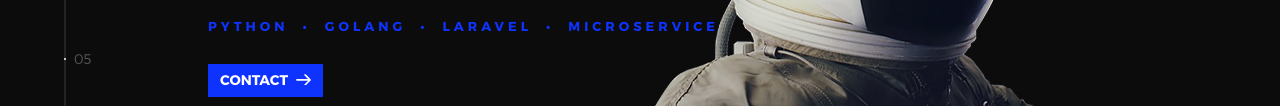
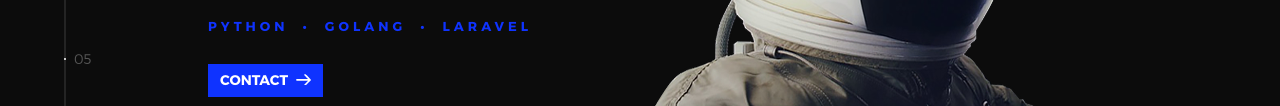
Before and after one commit to ElvisPoe/elvispoe.github.io, a plain HTML site: page index.html in a window 1280 px wide. Shown: the part 374-480 px from the top of the page. Drawn offline with nearby package versions, Linux system fonts and the light colour scheme; no server answers.

Commit message:
Update intro paragraph in index.html
Removed 'Microservices' and 'REST APIs' from the intro paragraph.

```diff
--- a/index.html
+++ b/index.html
@@ -61,7 +61,7 @@
               <div class="intro">
                 <div class="intro--banner">
                   <h1>Crafting<br>Solutions</h1>
-                  <p style="color:#0f33ff;font-weight:700;letter-spacing:4px;font-size:13px;text-transform:uppercase;margin-bottom:28px;">Python &nbsp;&bull;&nbsp; Golang &nbsp;&bull;&nbsp; Laravel &nbsp;&bull;&nbsp; Microservices &nbsp;&bull;&nbsp; REST APIs</p>
+                  <p style="color:#0f33ff;font-weight:700;letter-spacing:4px;font-size:13px;text-transform:uppercase;margin-bottom:28px;">Python &nbsp;&bull;&nbsp; Golang &nbsp;&bull;&nbsp; Laravel</p>
                   <button class="cta">Contact
                     <svg version="1.1" id="Layer_1" xmlns="http://www.w3.org/2000/svg" xmlns:xlink="http://www.w3.org/1999/xlink" x="0px" y="0px" viewBox="0 0 150 118" style="enable-background:new 0 0 150 118;" xml:space="preserve">
                     <g transform="translate(0.000000,118.000000) scale(0.100000,-0.100000)">
```
